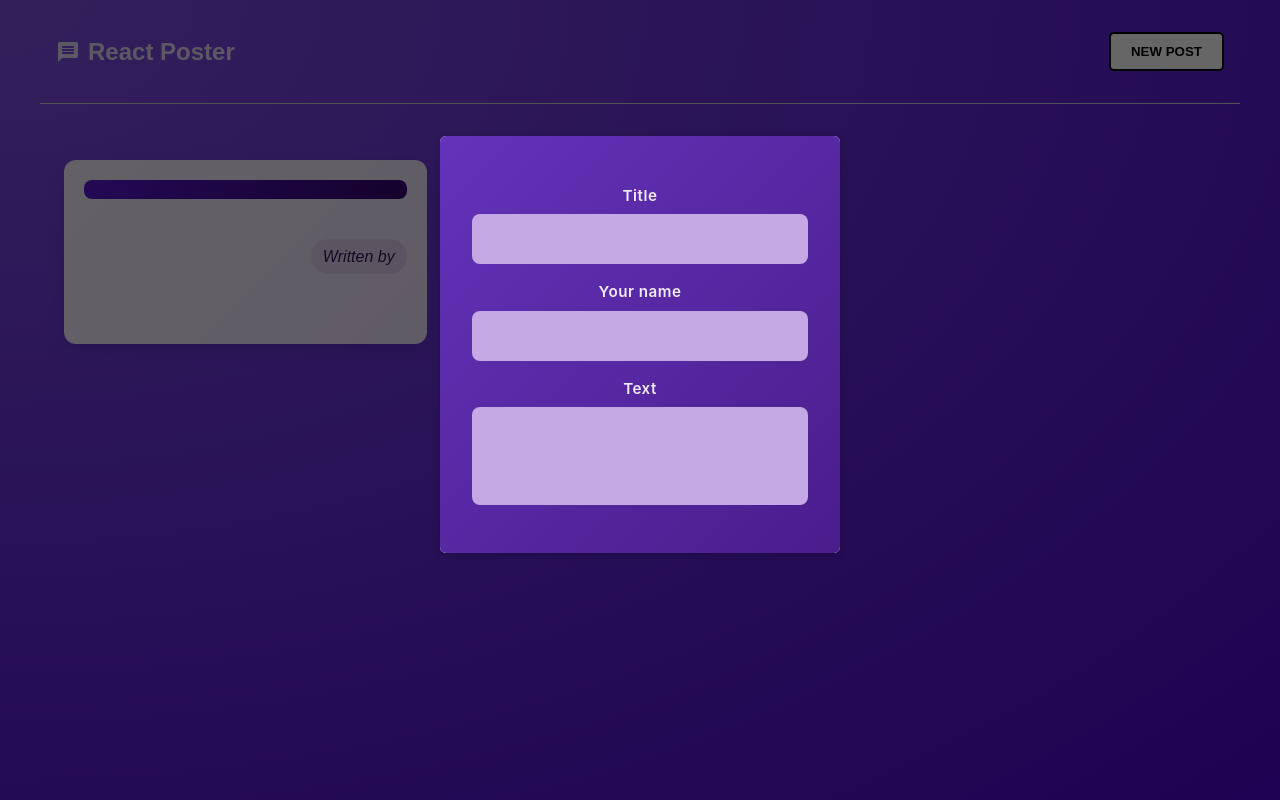
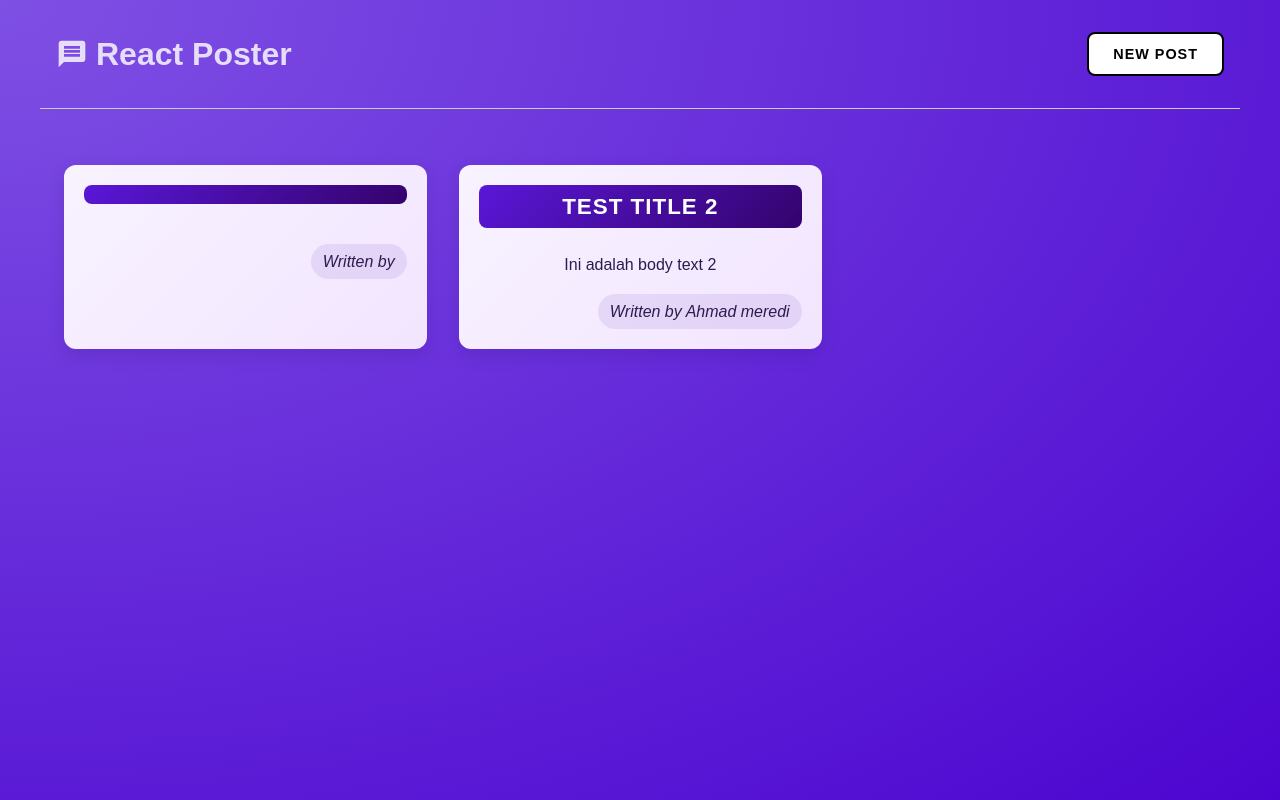
Before and after one commit to Abdulzizi/react-refresher, a React (Vite) app: page / in a window 1280 px wide. Built offline with nearby package versions, Linux system fonts and the light colour scheme.

Commit message:
add button to new post

```diff
--- a/src/App.jsx
+++ b/src/App.jsx
@@ -1,12 +1,23 @@
+import { useState } from 'react';
 import MainHeader from './components/MainHeader/MainHeader';
 import PostList from './components/PostList/PostList';
 
 function App() {
+  const [isModalOpen, setIsModalOpen] = useState(false);
+
+  const modalHandler = () => {
+    setIsModalOpen(!isModalOpen);
+  }
+
+  const createPost = () => {
+    setIsModalOpen(true);
+  }
+
   return (
     <div className="App">
-        <MainHeader />
+        <MainHeader onCreatePost={createPost} />
       <main>
-        <PostList />
+        <PostList isModalOpen={isModalOpen} modalHandler={modalHandler} />
       </main>
     </div>
   );
--- a/src/components/MainHeader/MainHeader.module.css
+++ b/src/components/MainHeader/MainHeader.module.css
@@ -8,7 +8,7 @@
 }
 
 .logo {
-  font-size: 1.5rem;
+  font-size: 2rem;
   display: flex;
   align-items: center;
   gap: 0.5rem;
@@ -18,26 +18,33 @@
 .button {
   background-color: #fff;
   border: 2px solid #000;
-  padding: 10px 20px;
+  padding: 12px 24px;
   cursor: pointer;
-  border-radius: 5px;
+  border-radius: 8px;
   font-family: 'Poppins', sans-serif;
   text-transform: uppercase;
   font-weight: bold;
-  -webkit-border-radius: 5px;
-  -moz-border-radius: 5px;
-  -ms-border-radius: 5px;
-  -o-border-radius: 5px;
-}
+  letter-spacing: 1px;
+  font-size: 0.9rem;
 
-.button {
-  transition: background-color 0.4s ease;
-  -webkit-transition: background-color 0.4s ease;
-  -moz-transition: background-color 0.4s ease;
-  -ms-transition: background-color 0.4s ease;
-  -o-transition: background-color 0.4s ease;
+  transition:
+    background-color 0.3s ease,
+    transform 0.2s ease,
+    box-shadow 0.3s ease;
 }
 
 .button:hover {
-  background-color: #f0f0f0;
+  background-color: #f9f9f9;
+  transform: translateY(-2px);
+  box-shadow: 0 4px 10px rgba(0,0,0,0.15);
 }
+
+.button:active {
+  transform: translateY(0);
+  box-shadow: 0 2px 6px rgba(0,0,0,0.1);
+}
+
+.button:focus {
+  outline: none;
+  box-shadow: 0 0 0 3px rgba(0, 150, 255, 0.4);
+}
--- a/src/components/Modal/Modal.module.css
+++ b/src/components/Modal/Modal.module.css
@@ -6,13 +6,53 @@
   height: 100vh;
   background-color: rgba(0, 0, 0, 0.6);
   z-index: 1;
+  opacity: 0;
+  animation: fadeIn 0.3s forwards;
 }
 
 .modal {
   border: none;
-  border-radius: 6px;
-  box-shadow: 0 2px 8px rgba(0, 0, 0, 0.2);
+  border-radius: 10px;
+  box-shadow: 0 6px 18px rgba(0, 0, 0, 0.25);
   padding: 0;
   overflow: hidden;
-  z-index: 1;
+  z-index: 2;
+
+  opacity: 0;
+  transform: translateY(-30px) scale(0.95);
+  animation: slideIn 0.3s forwards;
 }
+
+/* Animations */
+@keyframes fadeIn {
+  to {
+    opacity: 1;
+  }
+}
+
+@keyframes slideIn {
+  to {
+    opacity: 1;
+    transform: translateY(0) scale(1);
+  }
+}
+
+@keyframes fadeOut {
+  from {
+    opacity: 1;
+  }
+  to {
+    opacity: 0;
+  }
+}
+
+@keyframes slideOut {
+  from {
+    opacity: 1;
+    transform: translateY(0) scale(1);
+  }
+  to {
+    opacity: 0;
+    transform: translateY(-30px) scale(0.95);
+  }
+}
--- a/src/components/NewPost/NewPost.jsx
+++ b/src/components/NewPost/NewPost.jsx
@@ -17,6 +17,10 @@ function NewPost({onTitleChange, onBodyChange, onAuthorChange}) {
                 <label htmlFor="body">Text</label>
                 <textarea id="body" required rows={3} onChange={onBodyChange} />
             </p>
+
+            <div className={classes.actions}>
+                <button>Create it</button>
+            </div>
         </form>
     );
 }
--- a/src/components/NewPost/NewPost.module.css
+++ b/src/components/NewPost/NewPost.module.css
@@ -41,42 +41,41 @@
   display: flex;
   justify-content: flex-end;
   gap: 0.75rem;
-  margin-top: 1rem;
+  margin-top: 1.25rem;
 }
 
 .actions button {
   cursor: pointer;
   font: inherit;
-  padding: 0.6rem 1.6rem;
+  padding: 0.65rem 1.8rem;
   border: none;
   border-radius: 10px;
-  background: linear-gradient(135deg, #5d0be2, #3d0aa3);
+  background: linear-gradient(135deg, #7f5af0, #5d2ee6);
   color: #fff;
   font-weight: 600;
   letter-spacing: 0.5px;
-  transition: background 0.3s ease, transform 0.15s ease;
-  -webkit-border-radius: 10px;
-  -moz-border-radius: 10px;
-  -ms-border-radius: 10px;
-  -o-border-radius: 10px;
+  transition: background 0.3s ease, transform 0.15s ease, box-shadow 0.2s ease;
 }
 
 .actions button:hover {
-  background: linear-gradient(135deg, #7a2cff, #4c14b8);
+  background: linear-gradient(135deg, #9a7dff, #6a3cf5);
   transform: translateY(-2px);
+  box-shadow: 0 4px 12px rgba(127, 90, 240, 0.3);
 }
 
 .actions button:active {
   transform: translateY(0);
+  box-shadow: 0 2px 6px rgba(127, 90, 240, 0.2);
 }
 
 .actions button[type='button'] {
-  background-color: transparent;
-  color: #d1bee6;
-  border: 1px solid #b69edc;
+  background: transparent;
+  color: #dcd6f7;
+  border: 1px solid #9a7dff;
 }
 
 .actions button[type='button']:hover {
-  background-color: rgba(255, 255, 255, 0.1);
+  background: rgba(127, 90, 240, 0.15);
   color: #fff;
+  border-color: #b19cff;
 }
--- a/src/components/PostList/PostList.jsx
+++ b/src/components/PostList/PostList.jsx
@@ -4,8 +4,7 @@ import Post from '../Post/Post';
 import classes from "./PostList.module.css";
 import Modal from '../Modal/Modal';
 
-function PostList() {
-    const [isModalOpen, setIsModalOpen] = useState(true);
+function PostList({isModalOpen, modalHandler }) {
     const [title, setTitle] = useState('');
     const [body, setBody] = useState('');
     const [author, setAuthor] = useState('');
@@ -20,10 +19,6 @@ function PostList() {
 
     const authorHandler = (e) => {
         setAuthor(e.target.value);
-    }
-
-    const modalHandler = () => {
-        setIsModalOpen(!isModalOpen);
     }
 
     return (
```
